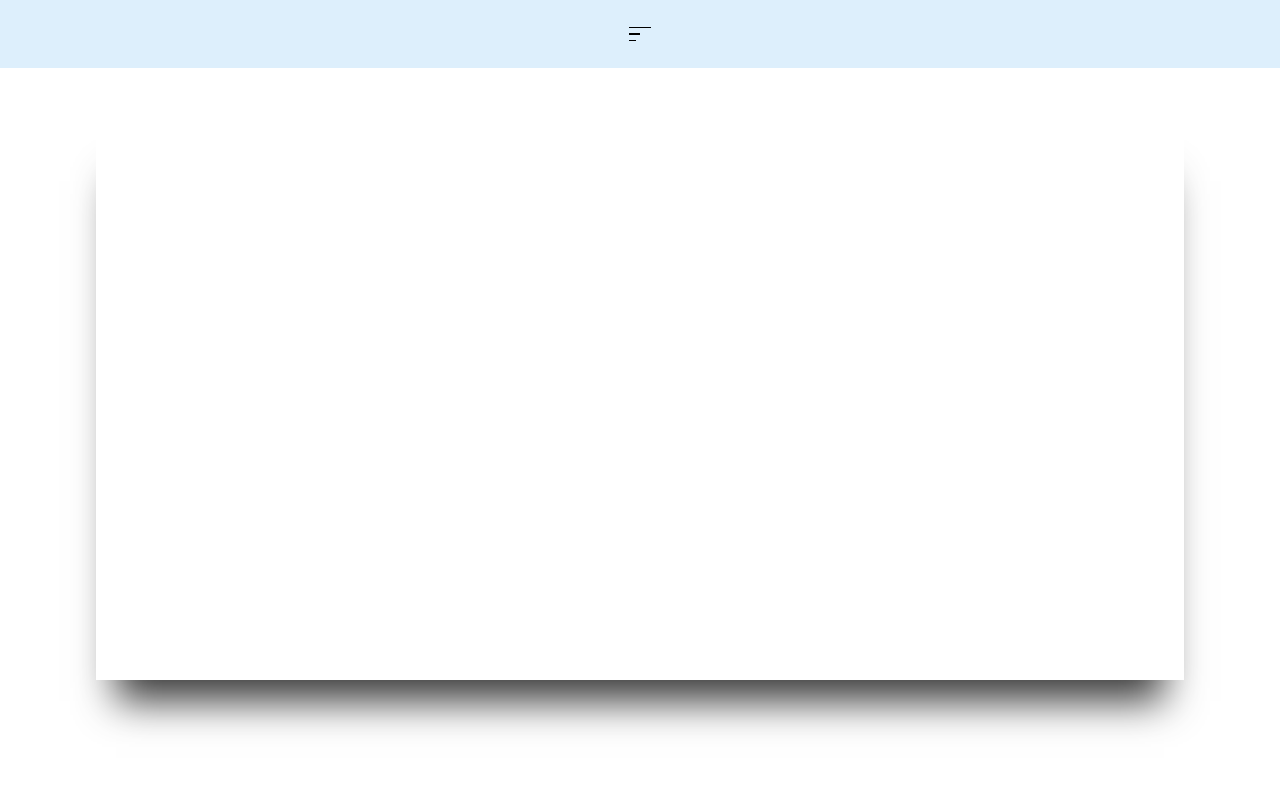
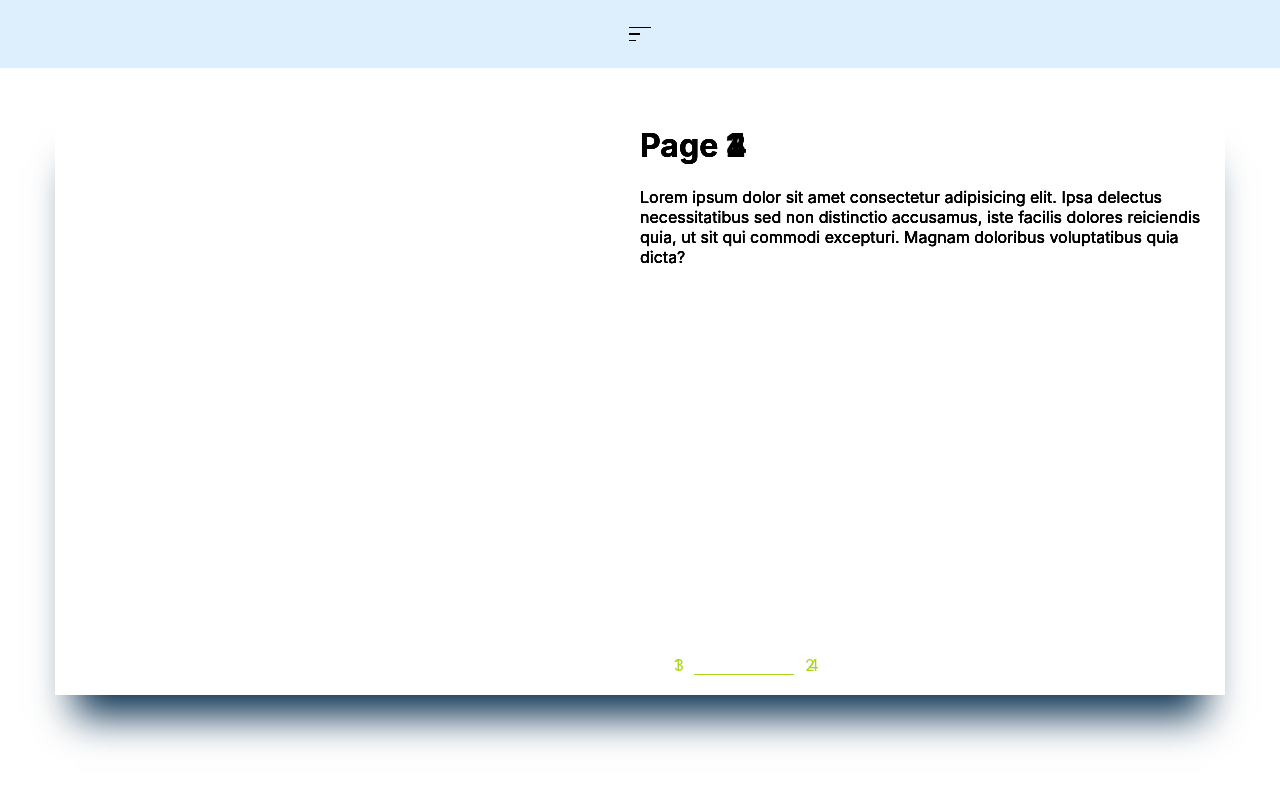
Before and after one commit to Alexiuszz/react_components, a React (Create React App) app: page / in a window 1280 px wide. Shown: the top 786 px of the page. Built offline with nearby package versions, Linux system fonts and the light colour scheme.

Commit message:
Book update

```diff
--- a/src/BookEffect/Book.styles.js
+++ b/src/BookEffect/Book.styles.js
@@ -9,8 +9,17 @@ export const BookContainer = styled.div`
   top: 0;
   left: 0;
   .book {
-    width: 85%;
-    height: 70%;
-    box-shadow: 0 41px 38px -20px #3a3a3a;
+    width: calc(100% - 110px);
+    height: calc(100% - 210px);
+    position: absolute;
+    left: 0;
+    right: 0;
+    margin: auto;
+    top: 50%;
+    transform: translateY(-50%);
+    perspective: 1800px;
+    box-shadow: 0 41px 38px -20px #0a3150;
+    max-width: 1300px;
+    max-height: 650px;
   }
 `;
--- a/src/BookEffect/index.js
+++ b/src/BookEffect/index.js
@@ -1,12 +1,40 @@
-import React from 'react'
-import { BookContainer } from './Book.styles';
+import React from "react";
+import { BookContainer } from "./Book.styles";
+import Page from "./page/page";
 
+const pageContent = [
+  {
+    title: "Page 1",
+    text: "Lorem ipsum dolor sit amet consectetur adipisicing elit. Ipsa delectus necessitatibus sed non distinctio accusamus, iste facilis dolores reiciendis quia, ut sit qui commodi excepturi. Magnam doloribus voluptatibus quia dicta?",
+  },
+  {
+    title: "Page 2",
+    text: "Lorem ipsum dolor sit amet consectetur adipisicing elit. Ipsa delectus necessitatibus sed non distinctio accusamus, iste facilis dolores reiciendis quia, ut sit qui commodi excepturi. Magnam doloribus voluptatibus quia dicta?",
+  },
+  {
+    title: "Page 3",
+    text: "Lorem ipsum dolor sit amet consectetur adipisicing elit. Ipsa delectus necessitatibus sed non distinctio accusamus, iste facilis dolores reiciendis quia, ut sit qui commodi excepturi. Magnam doloribus voluptatibus quia dicta?",
+  },
+  {
+    title: "Page 4",
+    text: "Lorem ipsum dolor sit amet consectetur adipisicing elit. Ipsa delectus necessitatibus sed non distinctio accusamus, iste facilis dolores reiciendis quia, ut sit qui commodi excepturi. Magnam doloribus voluptatibus quia dicta?",
+  },
+];
 function Book() {
   return (
-    <BookContainer>
-        <div className="book"></div>
+    <BookContainer pages={pageContent.length + 1}>
+      <div className="book">
+        {pageContent.map((content, i) => (
+          <Page
+            key={i}
+            pageNum={i + 1}
+            content={content}
+            pages={pageContent.length + 1}
+          />
+        ))}
+      </div>
     </BookContainer>
-  )
+  );
 }
 
 export default Book;
--- a/src/BookEffect/page/page.js
+++ b/src/BookEffect/page/page.js
@@ -0,0 +1,22 @@
+import React from "react";
+import { PageContainer } from "./page.styles";
+
+function Page({ pageNum, content, pages }) {
+  return (
+    <PageContainer className={"page"} pages={pages} pagenum={pageNum}>
+      <div className="page-inner">
+        {pageNum % 2 !== 0 && (
+          <div className="page-number">
+            {"" + pageNum + " " + (pageNum + 1)}
+          </div>
+        )}
+        <div className="page-content">
+          <h1>{content.title}</h1>
+          <p>{content.text}</p>
+        </div>
+      </div>
+    </PageContainer>
+  );
+}
+
+export default Page;
--- a/src/BookEffect/page/page.styles.js
+++ b/src/BookEffect/page/page.styles.js
@@ -0,0 +1,35 @@
+import styled from "styled-components";
+
+const PageParent = styled.div`
+  width: 50%;
+  position: absolute;
+  right: 0px;
+  height: 100%;
+  transform-origin: 0 50%;
+`;
+export const PageContainer = styled(PageParent)`
+  pointer-events: none;
+  float: right;
+  transform-style: preserve-3d;
+  .page-inner {
+    .page-number {
+      position: absolute;
+      bottom: 20px;
+      left: 34px;
+      width: 400px;
+      color: #abd71b;
+      letter-spacing: 60px;
+
+      &:after {
+        height: 1px;
+        width: 100px;
+        background: #abd71b;
+        content: "";
+        display: block;
+        position: absolute;
+        left: 20px;
+        top: 19px;
+      }
+    }
+  }
+`;
--- a/src/index.css
+++ b/src/index.css
@@ -1,13 +1,19 @@
 body {
   margin: 0;
-  font-family: -apple-system, BlinkMacSystemFont, 'Segoe UI', 'Roboto', 'Oxygen',
-    'Ubuntu', 'Cantarell', 'Fira Sans', 'Droid Sans', 'Helvetica Neue',
-    sans-serif;
+  font-family: -apple-system, BlinkMacSystemFont, "Segoe UI", "Roboto",
+    "Oxygen", "Ubuntu", "Cantarell", "Fira Sans", "Droid Sans",
+    "Helvetica Neue", sans-serif;
   -webkit-font-smoothing: antialiased;
   -moz-osx-font-smoothing: grayscale;
+  padding: 0;
+  overflow: hidden;
 }
 
 code {
-  font-family: source-code-pro, Menlo, Monaco, Consolas, 'Courier New',
+  font-family: source-code-pro, Menlo, Monaco, Consolas, "Courier New",
     monospace;
 }
+
+* {
+  box-sizing: border-box;
+}
```
